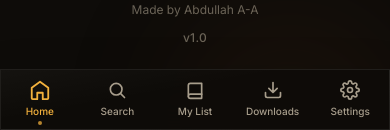
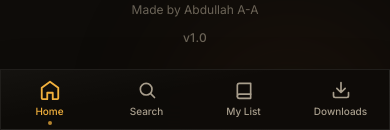
Before and after one commit to jatauabdullah-maker/vesper-movie, a React (Vite) app: page / in a window 390 px wide. Shown: the part 714-844 px from the top of the page. Built offline with nearby package versions, Linux system fonts and the light colour scheme; no server answers.

Commit message:
fix: mobile bottom bar is home, search, my list, downloads only

```diff
--- a/src/components/layout/MobileNav.tsx
+++ b/src/components/layout/MobileNav.tsx
@@ -1,5 +1,5 @@
 import { NavLink } from 'react-router-dom'
-import { IconHome, IconSearch, IconLibrary, IconDownload, IconSettings } from '../common/Icons'
+import { IconHome, IconSearch, IconLibrary, IconDownload } from '../common/Icons'
 import { classNames } from '../../utils/helpers'
 
 const items = [
@@ -7,13 +7,12 @@ const items = [
   { to: '/search', icon: IconSearch, label: 'Search' },
   { to: '/library', icon: IconLibrary, label: 'My List' },
   { to: '/downloads', icon: IconDownload, label: 'Downloads' },
-  { to: '/settings', icon: IconSettings, label: 'Settings' },
 ]
 
 export default function MobileNav() {
   return (
     <nav className="md:hidden fixed bottom-0 inset-x-0 z-40 glass !bg-bg/90 border-t border-line pb-[env(safe-area-inset-bottom)]">
-      <div className="grid grid-cols-5">
+      <div className="grid grid-cols-4">
         {items.map(({ to, icon: Icon, label }) => (
           <NavLink
             key={to}
```
